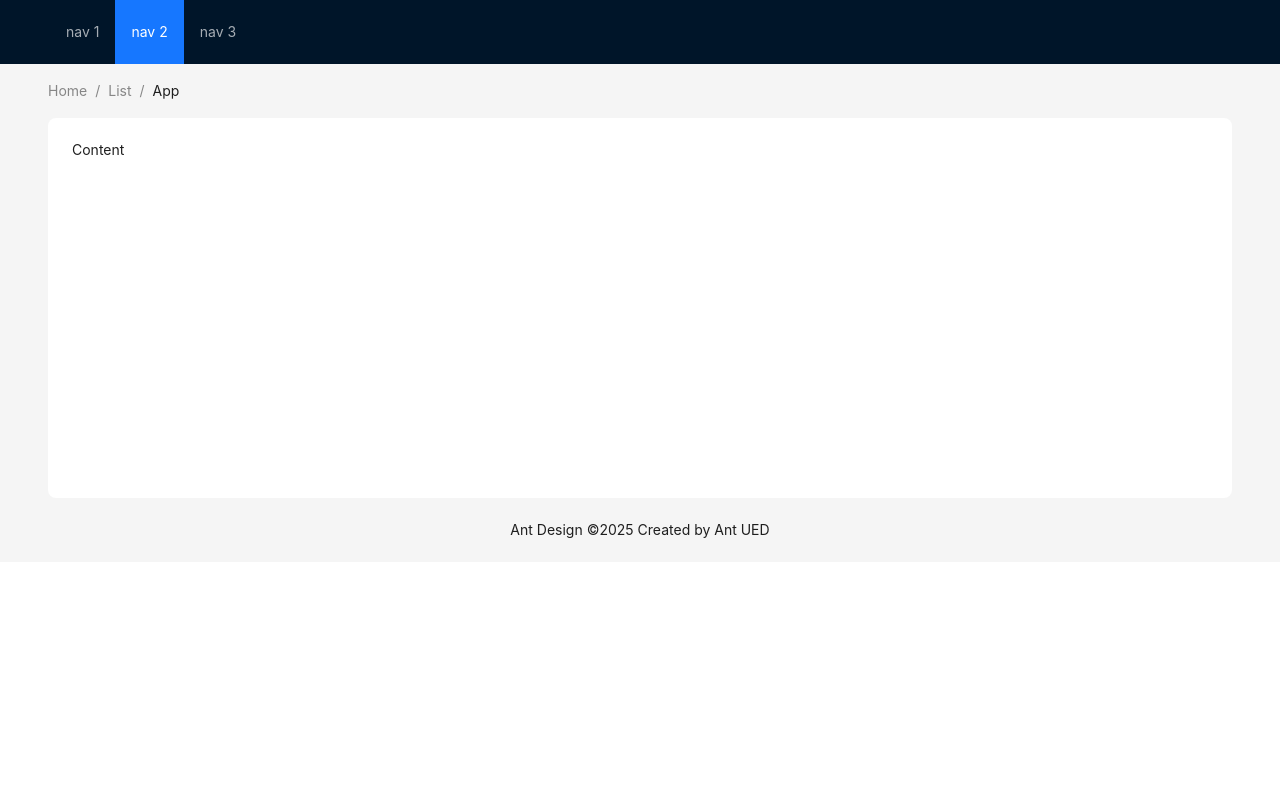
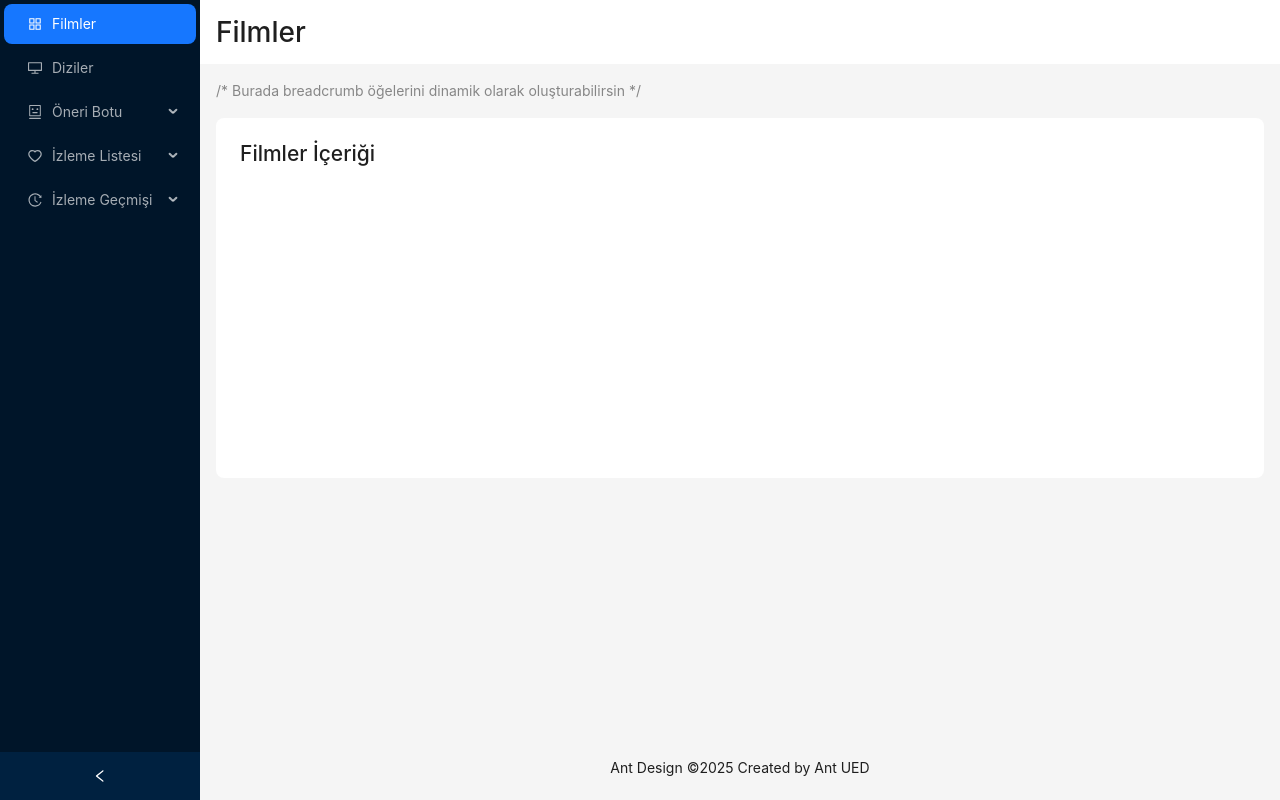
Before and after one commit to Egemen-Bengi/Azure-Proje, a React (Vite) app in the folder VolkanRepo/: page /anasayfa in a window 1280 px wide. Built offline with nearby package versions, Linux system fonts and the light colour scheme.

Commit message:
anasayfa taslağı düzenlendi

```diff
--- a/VolkanRepo/src/components/Anasayfa.jsx
+++ b/VolkanRepo/src/components/Anasayfa.jsx
@@ -1,55 +1,129 @@
-import React from 'react';
-import { Breadcrumb, Layout, Menu, theme } from 'antd';
-const { Header, Content, Footer } = Layout;
-const items = Array.from({ length: 3 }).map((_, index) => ({
-  key: String(index + 1),
-  label: `nav ${index + 1}`,
-}));
+import React, { useState } from "react";
+import {
+  DesktopOutlined,
+  HistoryOutlined,
+  AppstoreOutlined,
+  HeartOutlined,
+  RobotOutlined,
+} from "@ant-design/icons";
+import { Breadcrumb, Layout, Menu, theme } from "antd";
+const { Header, Content, Footer, Sider } = Layout;
+function getItem(label, key, icon, children) {
+  return {
+    key,
+    icon,
+    children,
+    label,
+  };
+}
+const items = [
+  getItem("Filmler", "1", <AppstoreOutlined />),
+  getItem("Diziler", "2", <DesktopOutlined />),
+  getItem("Öneri Botu", "sub1", <RobotOutlined />, [
+    getItem("Film Önerisi", "3"),
+    getItem("Dizi Önerisi", "4"),
+  ]),
+  getItem("İzleme Listesi", "sub2", <HeartOutlined />, [
+    getItem("İzlenecek Filmer", "6"),
+    getItem("İzlenecek Diziler", "7"),
+  ]),
+  getItem("İzleme Geçmişi", "sub3", <HistoryOutlined />, [
+    getItem("İzlediğim Filmler", "8"),
+    getItem("İzlediğim Diziler", "9"),
+  ]),
+];
+
 const Anasayfa = () => {
+  const [collapsed, setCollapsed] = useState(false);
+  const [selectedMenuLabel, setSelectedMenuLabel] = useState("Filmler"); // labelı saklamak için state
+  const [selectedMenuKey, setSelectedMenuKey] = useState("1"); // seçili menü keyi için state
   const {
     token: { colorBgContainer, borderRadiusLG },
   } = theme.useToken();
+
+  const handleMenuClick = ({ key }) => {
+    setSelectedMenuKey(key); // seçili menü keyini güncelle
+    const selectedItem = items.find(
+      (item) =>
+        item.key === key || item.children?.some((child) => child.key === key)
+    );
+    if (selectedItem) {
+      const label = selectedItem.children
+        ? selectedItem.children.find((child) => child.key === key)?.label
+        : selectedItem.label;
+      setSelectedMenuLabel(label);
+    }
+  };
+
   return (
+    <Layout style={{ minHeight: "100vh" }}>
+      <Sider
+        collapsible
+        collapsed={collapsed}
+        onCollapse={(value) => setCollapsed(value)}
+      >
+        <div className="demo-logo-vertical" />
+        <Menu
+          theme="dark"
+          defaultSelectedKeys={["1"]}
+          mode="inline"
+          items={items}
+          onClick={handleMenuClick} // Menü tıklama olayını bağla
+        />
+      </Sider>
       <Layout>
-      <Header
+        <Header style={{ padding: 0, background: colorBgContainer }}>
+          <div
             style={{
-          position: 'sticky',
-          top: 0,
-          zIndex: 1,
-          width: '100%',
-          display: 'flex',
-          alignItems: 'center',
+              padding: "0 16px",
+              display: "flex",
+              justifyContent: "space-between",
+              alignItems: "center",
             }}
           >
-        <div className="demo-logo" />
-        <Menu
-          theme="dark"
-          mode="horizontal"
-          defaultSelectedKeys={['2']}
-          items={items}
-          style={{ flex: 1, minWidth: 0 }}
-        />
+            <h1 style={{ margin: 0 }}>{selectedMenuLabel}</h1>
+          </div>
         </Header>
-      <Content style={{ padding: '0 48px' }}>
-        <Breadcrumb style={{ margin: '16px 0' }}>
-          <Breadcrumb.Item>Home</Breadcrumb.Item>
-          <Breadcrumb.Item>List</Breadcrumb.Item>
-          <Breadcrumb.Item>App</Breadcrumb.Item>
+        <Content style={{ margin: "0 16px" }}>
+          <Breadcrumb style={{ margin: "16px 0" }}>
+            /* Burada breadcrumb öğelerini dinamik olarak oluşturabilirsin */
           </Breadcrumb>
           <div
             style={{
               padding: 24,
-            minHeight: 380,
+              minHeight: 360,
               background: colorBgContainer,
               borderRadius: borderRadiusLG,
             }}
           >
-          Content
+            {/* Seçili menüye göre içerik gösterimi  yapilacak
+            her birisi icin form olusturarak kod gorunumu basitlestirilecek*/}
+            {(() => {
+              switch (selectedMenuKey) {
+                case "1":
+                  return <h2>Filmler İçeriği</h2>;
+                case "2":
+                  return <h2>Diziler İçeriği</h2>;
+                case "3":
+                  return <h2>Film Önerisi İçeriği</h2>;
+                case "4":
+                  return <h2>Dizi Önerisi İçeriği</h2>;
+                case "6":
+                  return <h2>İzlenecek Filmler İçeriği</h2>;
+                case "7":
+                  return <h2>İzlenecek Diziler İçeriği</h2>;
+                case "8":
+                  return <h2>İzlediğim Filmler İçeriği</h2>;
+                case "9":
+                  return <h2>İzlediğim Diziler İçeriği</h2>;
+              }
+            })()}
           </div>
         </Content>
-      <Footer style={{ textAlign: 'center' }}>
+        <Footer style={{ textAlign: "center" }}>
           Ant Design ©{new Date().getFullYear()} Created by Ant UED
         </Footer>
+      </Layout>
     </Layout>
   );
 };
```
Lines whose indentation alone changed are shown as unchanged.
